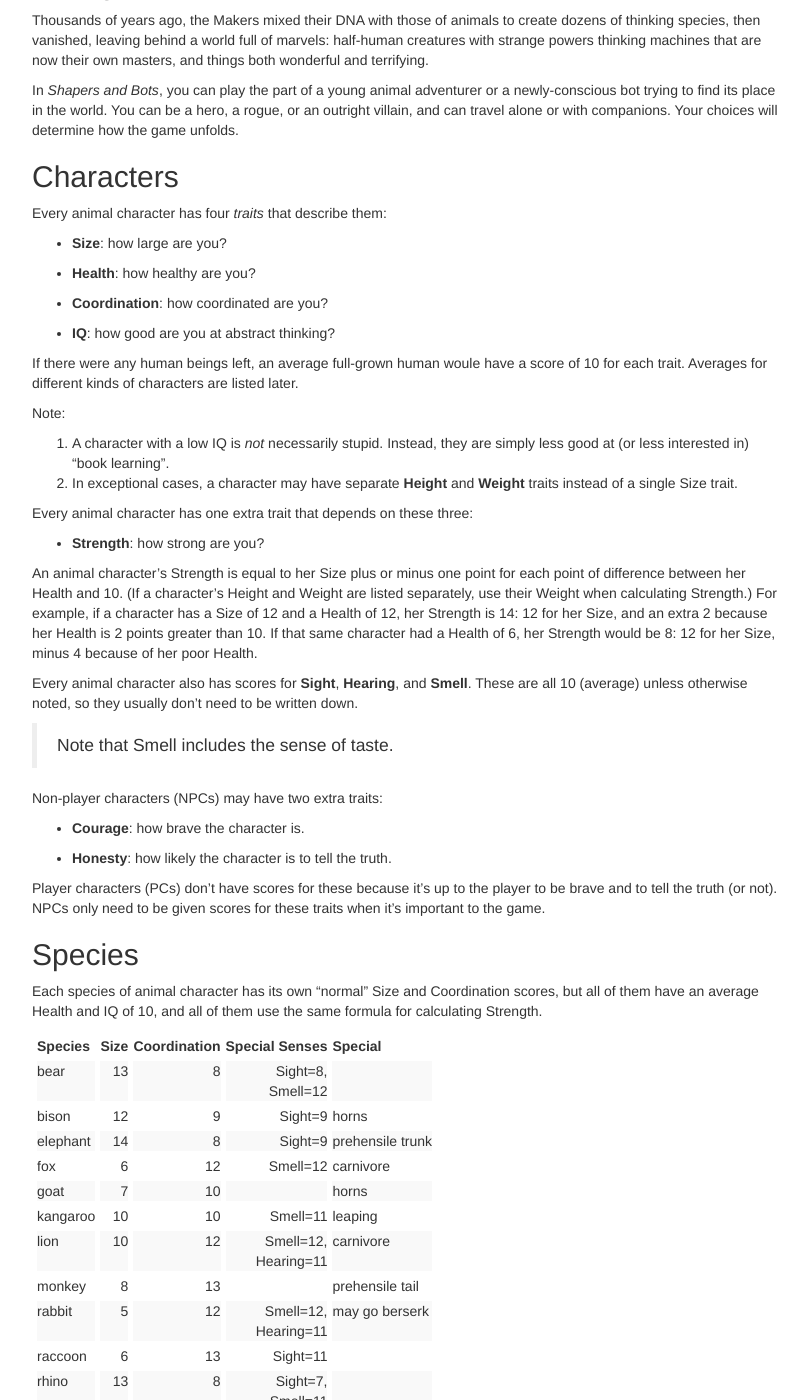
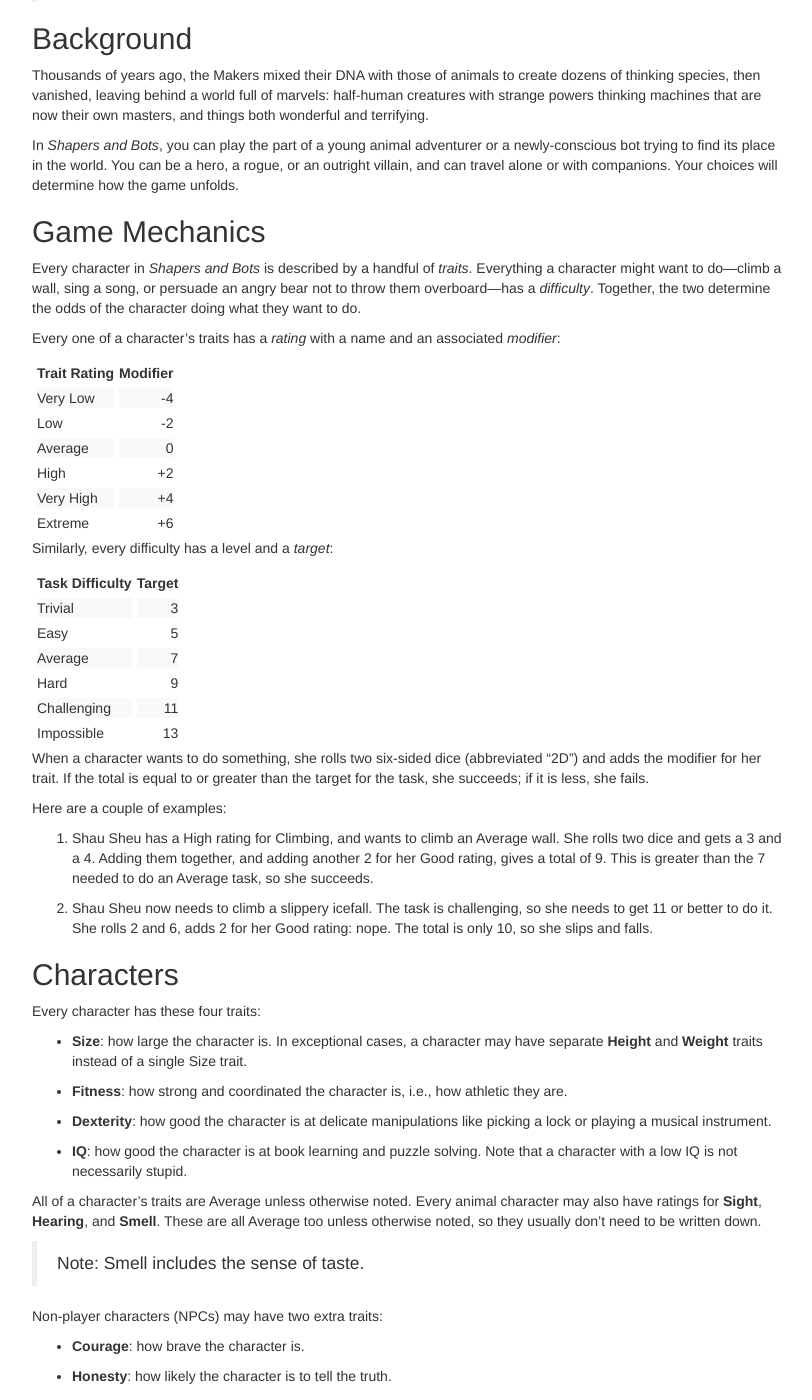
Before and after one commit to gvwilson/sensibleadventures, a Jekyll site: the page built from shapers.md, in a window 1280 px wide and 1400 px high, scrolled down 255 px. Shown: the whole window, without its empty margins (38-850 px from the left). Built offline with Jekyll 4.4.1, drawn with Linux system fonts in a browser that asks for light colours; nearby versions of some CDN libraries; library files that are not in the unit come from our copies; some of the changed text lies outside the part shown.

Commit message:
Switching to PDQ rules

```diff
--- a/shapers.md
+++ b/shapers.md
@@ -31,54 +34,89 @@
 and can travel alone or with companions.
 Your choices will determine how the game unfolds.
 
+## Game Mechanics
+
+Every character in *Shapers and Bots* is described by a handful of *traits*.
+Everything a character might want to do---climb a wall,
+sing a song,
+or persuade an angry bear not to throw them overboard---has a *difficulty*.
+Together,
+the two determine the odds of the character doing what they want to do.
+
+Every one of a character's traits has a *rating*
+with a name and an associated *modifier*:
+
+| Trait Rating | Modifier |
+| ------------ | -------: |
+| Very Low     | -4       |
+| Low          | -2       |
+| Average      | 0        |
+| High         | +2       |
+| Very High    | +4       |
+| Extreme      | +6       |
+
+Similarly,
+every difficulty has a level and a *target*:
+
+| Task Difficulty | Target |
+| --------------- | -----: |
+| Trivial         | 3      |
+| Easy            | 5      |
+| Average         | 7      |
+| Hard            | 9      |
+| Challenging     | 11     |
+| Impossible      | 13     |
+
+When a character wants to do something,
+she rolls two six-sided dice (abbreviated "2D")
+and adds the modifier for her trait.
+If the total is equal to or greater than the target for the task,
+she succeeds;
+if it is less,
+she fails.
+
+Here are a couple of examples:
+
+1. Shau Sheu has a High rating for Climbing, and wants to climb an Average wall.
+   She rolls two dice and gets a 3 and a 4.
+   Adding them together, and adding another 2 for her Good rating,
+   gives a total of 9.
+   This is greater than the 7 needed to do an Average task,
+   so she succeeds.
+
+2. Shau Sheu now needs to climb a slippery icefall.
+   The task is challenging,
+   so she needs to get 11 or better to do it.
+   She rolls 2 and 6, adds 2 for her Good rating:
+   nope.
+   The total is only 10,
+   so she slips and falls.
+
 ## Characters
 
-Every animal character has four *traits* that describe them:
+Every character has these four traits:
 
-- **Size**: how large are you?
+- **Size**: how large the character is.
+  In exceptional cases,
+  a character may have separate **Height** and **Weight** traits
+  instead of a single Size trait.
 
-- **Health**: how healthy are you?
+- **Fitness**: how strong and coordinated the character is,
+  i.e.,
+  how athletic they are.
 
-- **Coordination**: how coordinated are you?
+- **Dexterity**: how good the character is at delicate manipulations
+  like picking a lock or playing a musical instrument.
 
-- **IQ**: how good are you at abstract thinking?
+- **IQ**: how good the character is at book learning and puzzle solving.
+  Note that a character with a low IQ is not necessarily stupid.
 
-If there were any human beings left,
-an average full-grown human woule have a score of 10 for each trait.
-Averages for different kinds of characters are listed later.
-
-Note:
-
-1. A character with a low IQ is *not* necessarily stupid.
-   Instead,
-   they are simply less good at (or less interested in) "book learning".
-1. In exceptional cases,
-   a character may have separate **Height** and **Weight** traits
-   instead of a single Size trait.
-
-Every animal character has one extra trait that depends on these three:
-
-- **Strength**: how strong are you?
-
-An animal character's Strength is equal to her Size
-plus or minus one point for each point of difference between her Health and 10.
-(If a character's Height and Weight are listed separately,
-use their Weight when calculating Strength.)
-For example,
-if a character has a Size of 12 and a Health of 12,
-her Strength is 14:
-12 for her Size,
-and an extra 2 because her Health is 2 points greater than 10.
-If that same character had a Health of 6,
-her Strength would be 8:
-12 for her Size,
-minus 4 because of her poor Health.
-
-Every animal character also has scores for **Sight**, **Hearing**, and **Smell**.
-These are all 10 (average) unless otherwise noted,
+All of a character's traits are Average unless otherwise noted.
+Every animal character may also have ratings for **Sight**, **Hearing**, and **Smell**.
+These are all Average too unless otherwise noted,
 so they usually don't need to be written down.
 
-> Note that Smell includes the sense of taste.
+> Note: Smell includes the sense of taste.
 
 Non-player characters (NPCs) may have two extra traits:
 
@@ -94,46 +132,47 @@
 
 ## Species
 
-Each species of animal character has its own "normal" Size and Coordination scores,
-but all of them have an average Health and IQ of 10,
-and all of them use the same formula for calculating Strength.
+Each species of animal character has different "normal" ratings for traits:
 
-| Species   | Size | Coordination | Special Senses          | Special            |
-| --------- | ---: | -----------: | ----------------------: | ------------------ |
-| bear      |  13  |            8 | Sight=8,<br>Smell=12    |                    |
-| bison     |  12  |            9 | Sight=9                 | horns              |
-| elephant  |  14  |            8 | Sight=9                 | prehensile trunk   |
-| fox       |   6  |           12 | Smell=12                | carnivore          |
-| goat      |   7  |           10 |                         | horns              |
-| kangaroo  |  10  |           10 | Smell=11                | leaping            |
-| lion      |  10  |           12 | Smell=12,<br>Hearing=11 | carnivore          |
-| monkey    |   8  |           13 |                         | prehensile tail    |
-| rabbit    |   5  |           12 | Smell=12,<br>Hearing=11 | may go berserk     |
-| raccoon   |   6  |           13 | Sight=11                |                    |
-| rhino     |  13  |            8 | Sight=7,<br>Smell=11    |                    |
-| tiger     |  10  |           12 | Smell=12,<br>Hearing=11 | carnivore          |
-| wolf      |   9  |           11 | Smell=12                | carnivore          |
-| zebra     |  10  |           10 | Smell=11                |                    |
+| Species   | Size      | Fitness   | Dexterity | Sight     | Hearing | Smell | Special            |
+| --------- | --------: | --------: | --------: | --------: | ------: | ----: | ------------------ |
+| bear      | High      | High      | Low       | Low       |         | High  |                    |
+| bison     | High      |           | Very Low  | Low       |         |       | horns              |
+| eagle     | Low       | Very High |           | Very High | High    | Low   | flying             |
+| elephant  | Very High |           |           |           |         |       | prehensile trunk   |
+| fox       | Low       |           | High      | High      |         |       | carnivore          |
+| goat      |           |           |           |           |         |       | horns              |
+| kangaroo  |           | High      |           |           |         |       | leaping            |
+| lion      |           | High      |           |           | High    | High  | carnivore          |
+| monkey    | Low       |           | Very High | High      |         |       | prehensile tail    |
+| rabbit    | Very Low  |           |           |           | High    | High  | may go berserk     |
+| raccoon   | Low       |           | Very High | High      |         |       |                    |
+| rhino     | High      |           | Very Low  | Low       |         | High  |                    |
+| tiger     |           | High      |           |           | High    | High  | carnivore          |
+| turtle    | Low       | Low       | High      | Very Low  |         |       |                    |
+| wolf      |           | High      |           |           | High    | High  | carnivore          |
+| zebra     |           |           |           |           |         |       |                    |
 
 *Example:
-Larrapin is a 15-year-old rabbit.
-Her Size is 4 (a bit small even for a rabbit)
-and her Health is 12 (higher than normal),
-so her Strength is 6.
-Her Coordination is 13 (also somewhat higher than normal for her species)
-and her IQ is 10.
-Because she is a rabbit,
-her sense of Smell is 12 and her Hearing is 11,
-but her Sight is 10
-(because rabbits don't have any special score for that).*
+Larrapin is a 15-year-old rabbit, so her ratings are:*
+
+- *Size: Very Low.*
+- *Fitness: Average*
+- *Dexterity: Average*
+- *IQ: Average*
+- *Sight: Average*
+- *Hearing: High*
+- *Smell: High*
 
 ## Shaping
 
 A small number of animal characters have psychic powers
 that let them control the world with their mind.
-Those who have one of these abilities typically start with a score of 6 or 7,
+This is called *shaping*,
+and is almost always attuned to one aspect of reality.
+Those who have one of these abilities typically start with a rating of Very Low,
 which slowly improves with practice and training.
-The most common abilities are:
+The six most common kinds of shaping are:
 
 -  **Earth**: dirt and stone. Very experienced earth shapers can also shape metal.
 
@@ -147,8 +186,8 @@
 
 -  **Time**: slow things down or speed things up.  (Nobody can stop or reverse time, or see the future.)
 
-It is extremely rare for someone to be able to shape more than one element,
-and no one can shape opposite elements:
+It is extremely rare for someone to be able to do more than one kind of shaping,
+and no one can shape opposites:
 Earth and Air,
 Fire and Water,
 Luck and Time.
@@ -157,26 +196,7 @@
 Larrapin is a water shaper.
 Before her grandfather passed away,
 he taught her what little he knew,
-so her score is now 7.*
-
-## Bots
-
-The Makers built bots to do everything from cleaning floors to mining the ocean floor.
-Since the Makers disappeared,
-the bots left behind have improvised repairs however they could
-to keep themselves going.
-The result is that no two bots look or think exactly alike.
-One might have six short legs and a pair of mis-matched claws for arms,
-while another might use two rotor fans to fly,
-but have only a single slender manipulator to pick things up.
-
-Bots have Size and Coordination scores just like living characters,
-but don't have Health:
-they just have Strength instead.
-Their Sight and Hearing scores are 10 by default,
-but only a few bots have any sense of smell or taste.
-(Most regard smell as slightly icky,
-and would prefer that living creatures didn't talk about it so much.)
+so her score is now Low instead of Very Low.*
 
 ## Skills
 
@@ -295,6 +315,23 @@
 
 FIXME: fill in.
 
+## Bots
+
+The Makers built bots to do everything from cleaning floors to mining the ocean floor.
+Since the Makers disappeared,
+the bots left behind have improvised repairs however they could
+to keep themselves going.
+The result is that no two bots look or think exactly alike.
+One might have six short legs and a pair of mis-matched claws for arms,
+while another might use two rotor fans to fly,
+but have only a single slender manipulator to pick things up.
+
+Bots have Size, Fitness, Coordination, and IQ scores just like living characters.
+Their Sight and Hearing scores are Average by default,
+but only a few bots have any sense of smell or taste at all.
+(Most regard smell as slightly icky,
+and would prefer that living creatures didn't talk about it so much.)
+
 ## Example Characters
 
 ### Madica
```
Also changed, not shown: other parts of shapers.md (+3 -0 lines).
